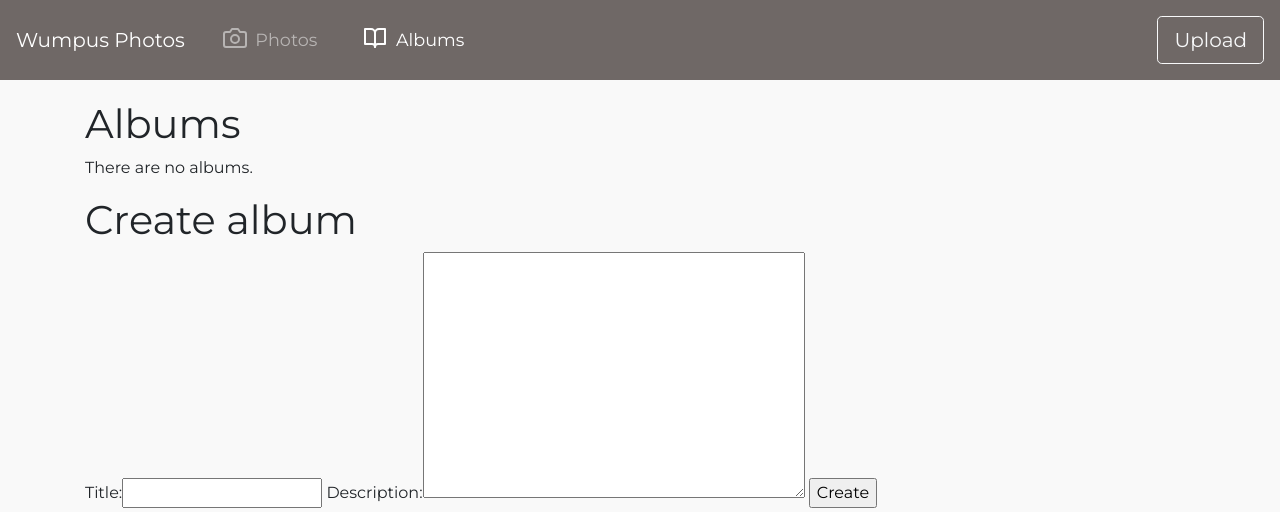
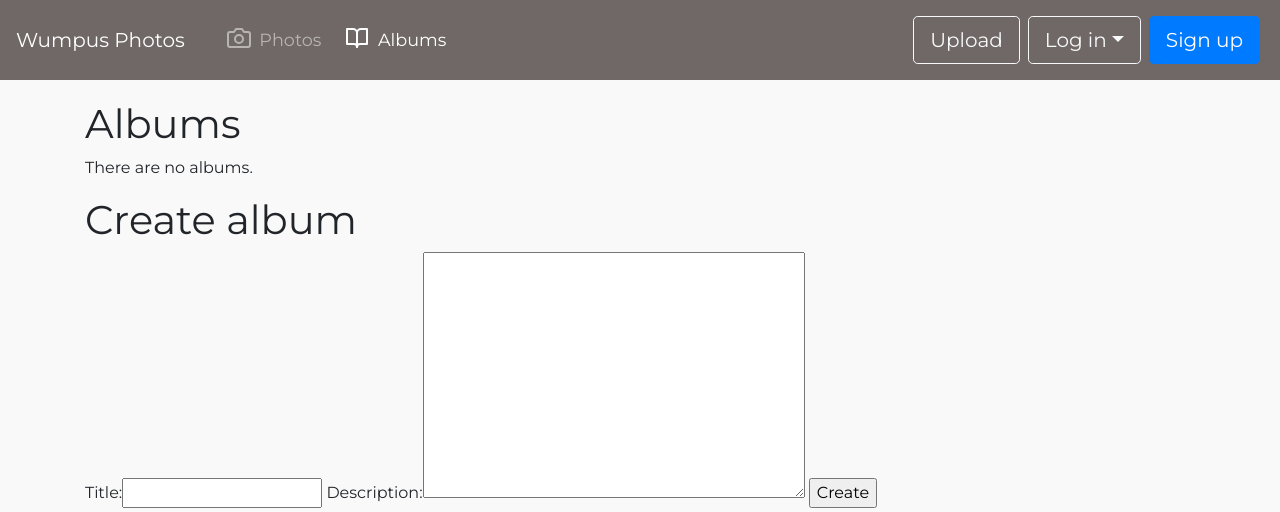
Before and after one commit to bbliem/bordone-room, a Django app: page /albums/ in a window 1280 px wide. Shown: the top 512 px of the page. Run offline with Django 3.2, Linux system fonts and the light colour scheme; data that the repository does not hold is empty; some libraries are stand-ins or nearby versions.

Commit message:
Added log in and sign up buttons

```diff
--- a/gallery/static/gallery/style.css
+++ b/gallery/static/gallery/style.css
@@ -20,7 +20,7 @@ img {
 
 .nav-item {
   font-size: 1.1em;
-  margin-right: 30px;
+  /*margin-right: 30px;*/
 }
 
 .navbar-brand {
@@ -94,6 +94,6 @@ img {
 }
 
 .dm-uploader {
-  border: 0.25rem dashed #a7a8aa;
+  border: 0.25rem dashed #6f6866;
   text-align: center;
 }
--- a/gallery/templates/gallery/base.html
+++ b/gallery/templates/gallery/base.html
@@ -42,13 +42,13 @@ document.addEventListener('DOMContentLoaded', function() {
 
   <div class="collapse navbar-collapse" id="navbarSupportedContent">
     <ul class="navbar-nav mr-auto">
-      <li class="nav-item {% active request photo_list_url %}">
+      <li class="nav-item p-1 {% active request photo_list_url %}">
         <a class="nav-link" href="{{ photo_list_url }}">
           <i data-feather="camera"></i>
           Photos
         </a>
       </li>
-      <li class="nav-item {% active request album_list_url %}">
+      <li class="nav-item p-1 {% active request album_list_url %}">
         <a class="nav-link" href="{{ album_list_url }}">
           <i data-feather="book-open"></i>
           Albums
@@ -56,7 +56,36 @@ document.addEventListener('DOMContentLoaded', function() {
       </li>
     </ul>
 
-    <button type="button" class="btn btn-outline-light btn-lg" data-toggle="modal" data-target="#upload-modal">Upload</button>
+    <ul class="navbar-nav">
+    <li class="nav-item p-1">
+    <a href="#" role="button" class="btn btn-outline-light btn-lg" data-toggle="modal" data-target="#upload-modal">Upload</a>
+    </li>
+
+    <li class="nav-item p-1">
+    <div class="dropdown">
+      <a href="#" role="button" class="btn btn-outline-light btn-lg dropdown-toggle" data-toggle="dropdown" aria-haspopup="true" aria-expanded="false">Log in</a>
+      <div class="dropdown-menu dropdown-menu-right">
+        <form class="px-4 py-3">
+          <div class="form-group">
+            <label for="loginFormUsername" class="sr-only">Username</label>
+            <input type="text" class="form-control" id="loginFormUsername" placeholder="Username">
+          </div>
+          <div class="form-group">
+            <label for="loginFormPassword" class="sr-only">Password</label>
+            <input type="password" class="form-control" id="loginFormPassword" placeholder="Password">
+          </div>
+          <button type="submit" class="btn btn-primary btn-block">Log in</button>
+        </form>
+        <div class="dropdown-divider"></div>
+        <a class="dropdown-item" href="#">Forgot password?</a>
+      </div>
+    </div>
+    </li>
+
+    <li class="nav-item p-1">
+    <a href="#" class="btn btn-primary btn-lg">Sign up</a>
+    </li>
+    </ul>
   </div>
 </nav>
 
```
